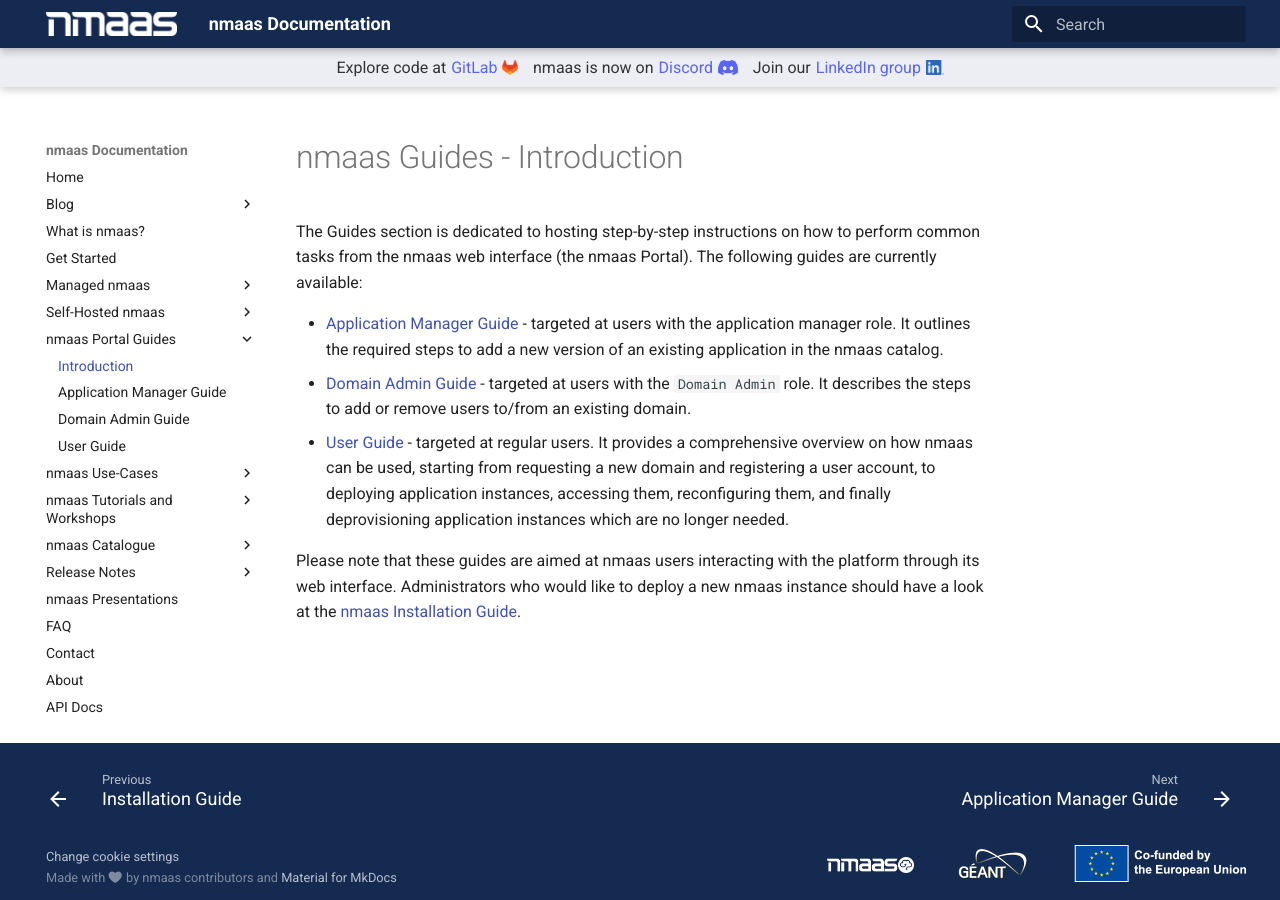
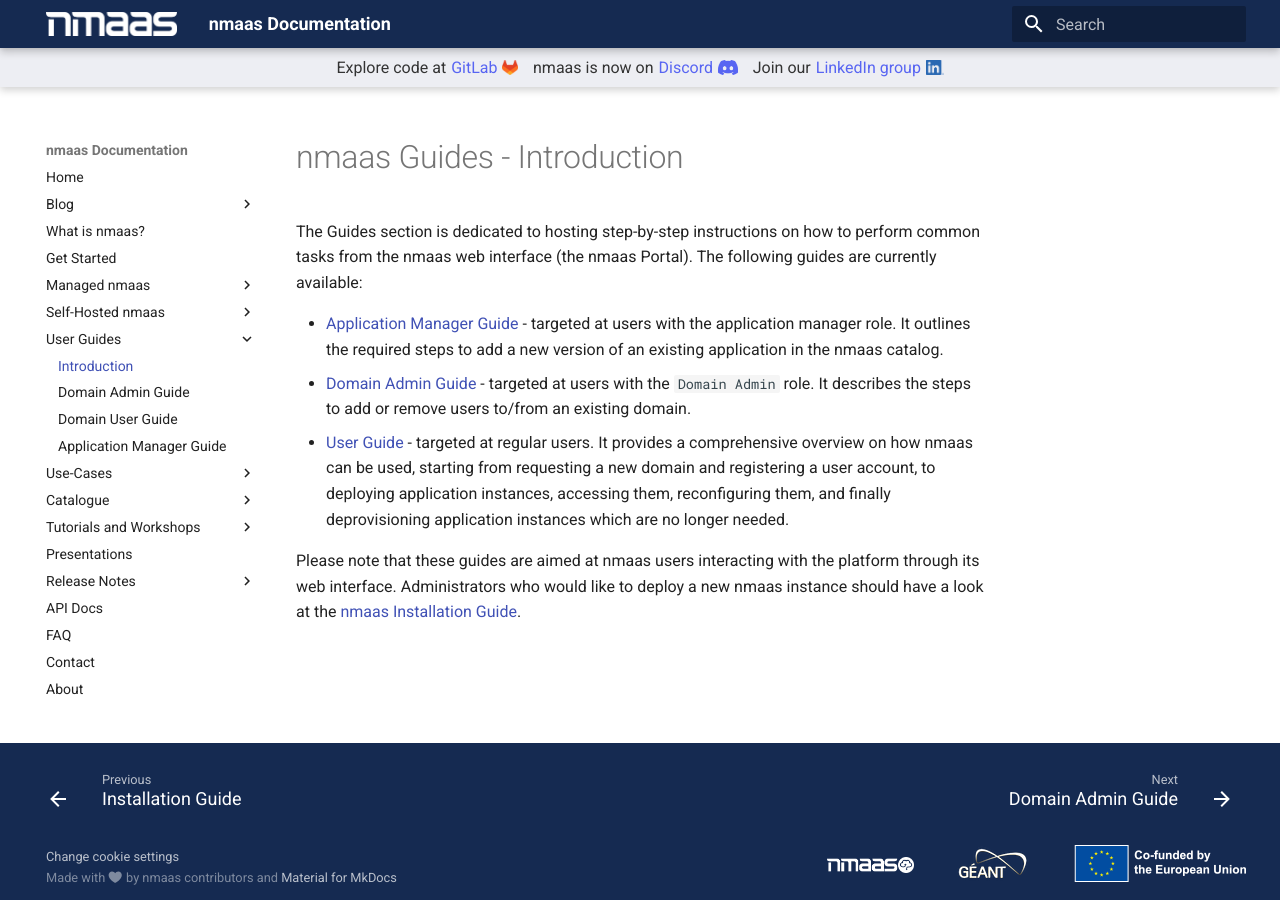
Before and after one commit to nmaas-platform/nmaas-docs, an MkDocs documentation site: the page built from docs/guides/introduction.md, in a window 1280 px wide. Built offline with MkDocs 1.6.1 and Material for MkDocs 9.7.7, drawn with Linux system fonts in a browser that asks for light colours; some of the changed lines change nothing that is shown.

Commit message:
Reorganized navigation menu

```diff
--- a/mkdocs.yml
+++ b/mkdocs.yml
@@ -12,12 +12,12 @@
   - Self-Hosted nmaas:
     - Introduction: 'self-hosted-nmaas/introduction.md'
     - Installation Guide: 'self-hosted-nmaas/install-guide.md'
-  - nmaas Portal Guides:
+  - User Guides:
     - Introduction: 'guides/introduction.md'
+    - Domain Admin Guide: 'guides/domain-admin-guide.md'
+    - Domain User Guide: 'guides/user-guide.md'
     - Application Manager Guide: 'guides/application-manager-guide.md'
-    - Domain Admin Guide: 'guides/domain-admin-guide.md'
-    - User Guide: 'guides/user-guide.md'
-  - nmaas Use-Cases:
+  - Use-Cases:
     - Virtual NOC:
       - Introduction: 'use-cases/virtual-noc/vnoc-introduction.md'
     - Virtual Lab:
@@ -28,25 +28,7 @@
     - Metrics:
       - Introduction: 'use-cases/metrics/metrics-introduction.md'
       - Example Workflows: 'use-cases/metrics/example-workflows.md'
-  - nmaas Tutorials and Workshops:
-    - Introduction: 'tutorials-workshops/introduction.md'
-    - Deploying a Local Kubernetes Cluster: 'tutorials-workshops/deploying-local-kubernetes-cluster.md'
-    - Deploying an nmaas Test Instance: 'tutorials-workshops/deploying-nmaas-test-instance.md'
-    - All-in-one nmaas VM image: 'tutorials-workshops/all-in-one-vm-image.md'
-    - JRES 2022:
-      - Introduction: 'tutorials-workshops/jres2022/introduction.md'
-      - Demo Network Environment: 'tutorials-workshops/jres2022/p3_demo-network-environment.md'
-      - Monitoring the Demo Network Environment: 'tutorials-workshops/jres2022/p4_monitoring-demo-network-environment.md'
-      - Adding a Custom Application: 'tutorials-workshops/jres2022/p5_adding_custom_app.md'
-      - Appendix - Credentials: 'tutorials-workshops/jres2022/appendix.md'
-    - JRES 2024:
-      - Introduction: 'tutorials-workshops/jres2024/introduction.md'
-      - Bulk Domain Deployment: 'tutorials-workshops/jres2024/p1_vlab-bulk-registration.md'
-      - Domain Groups Customization: 'tutorials-workshops/jres2024/p2_domain-groups-customization.md'
-      - Deploying the First Application: 'tutorials-workshops/jres2024/p3_deploying-the-first-app.md'
-      - Complete Web Development vLAB Scenario: 'tutorials-workshops/jres2024/p4_complete-web-dev-vlab-scenario.md'
-      - Bulk Application Deployment: 'tutorials-workshops/jres2024/p5_vlab-bulk-app-deployment.md'
-  - nmaas Catalogue:
+  - Catalogue:
     - General Application Deployment: 'nmaas-applications/general-app-deployment.md'
     - Supported Applications: 'nmaas-applications/application-list.md'
     - Adding a New Application: 'nmaas-applications/new-application.md'
@@ -94,24 +76,42 @@
       - WebDAV: 'nmaas-applications/tutorials/webdav.md'
       - Zabbix: 'nmaas-applications/tutorials/zabbix.md'
       - Znuny: 'nmaas-applications/tutorials/znuny.md'
+  - Tutorials and Workshops:
+      - Introduction: 'tutorials-workshops/introduction.md'
+      - Deploying a Local Kubernetes Cluster: 'tutorials-workshops/deploying-local-kubernetes-cluster.md'
+      - Deploying an nmaas Test Instance: 'tutorials-workshops/deploying-nmaas-test-instance.md'
+      - All-in-one nmaas VM image: 'tutorials-workshops/all-in-one-vm-image.md'
+      - JRES 2022:
+          - Introduction: 'tutorials-workshops/jres2022/introduction.md'
+          - Demo Network Environment: 'tutorials-workshops/jres2022/p3_demo-network-environment.md'
+          - Monitoring the Demo Network Environment: 'tutorials-workshops/jres2022/p4_monitoring-demo-network-environment.md'
+          - Adding a Custom Application: 'tutorials-workshops/jres2022/p5_adding_custom_app.md'
+          - Appendix - Credentials: 'tutorials-workshops/jres2022/appendix.md'
+      - JRES 2024:
+          - Introduction: 'tutorials-workshops/jres2024/introduction.md'
+          - Bulk Domain Deployment: 'tutorials-workshops/jres2024/p1_vlab-bulk-registration.md'
+          - Domain Groups Customization: 'tutorials-workshops/jres2024/p2_domain-groups-customization.md'
+          - Deploying the First Application: 'tutorials-workshops/jres2024/p3_deploying-the-first-app.md'
+          - Complete Web Development vLAB Scenario: 'tutorials-workshops/jres2024/p4_complete-web-dev-vlab-scenario.md'
+          - Bulk Application Deployment: 'tutorials-workshops/jres2024/p5_vlab-bulk-app-deployment.md'
+  - Presentations: 'nmaas-presentations.md'
   - Release Notes:
-    - '1.9.0': 'release-notes/1.9.0.md'
-    - '1.8.1': 'release-notes/1.8.1.md'
-    - '1.8.0': 'release-notes/1.8.0.md'
-    - '1.7.1': 'release-notes/1.7.1.md'
-    - '1.7.0': 'release-notes/1.7.0.md'
-    - '1.6.5': 'release-notes/1.6.5.md'
-    - '1.6.4': 'release-notes/1.6.4.md'
-    - '1.6.3': 'release-notes/1.6.3.md'
-    - '1.6.2': 'release-notes/1.6.2.md'
-    - '1.6.1': 'release-notes/1.6.1.md'
-    - '1.6.0': 'release-notes/1.6.0.md'
-    - '1.5.4': 'release-notes/1.5.4.md'
-  - nmaas Presentations: 'nmaas-presentations.md'
+      - '1.9.0': 'release-notes/1.9.0.md'
+      - '1.8.1': 'release-notes/1.8.1.md'
+      - '1.8.0': 'release-notes/1.8.0.md'
+      - '1.7.1': 'release-notes/1.7.1.md'
+      - '1.7.0': 'release-notes/1.7.0.md'
+      - '1.6.5': 'release-notes/1.6.5.md'
+      - '1.6.4': 'release-notes/1.6.4.md'
+      - '1.6.3': 'release-notes/1.6.3.md'
+      - '1.6.2': 'release-notes/1.6.2.md'
+      - '1.6.1': 'release-notes/1.6.1.md'
+      - '1.6.0': 'release-notes/1.6.0.md'
+      - '1.5.4': 'release-notes/1.5.4.md'
+  - API Docs: api-docs.md
   - FAQ: faq.md
   - Contact: contact.md
   - About: about.md
-  - API Docs: api-docs.md
 
 theme:
   logo: 'img/nmaas_white_text.png'
```
Also changed, not shown: docs/img/NMaaS-logo-transparent-white.png (deleted), docs/img/NMaaS-logo-transparent.png (deleted).
